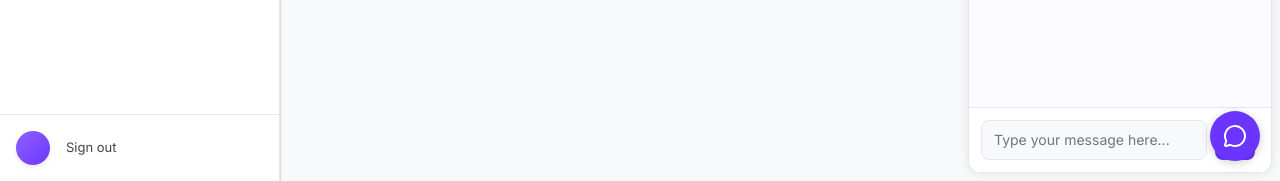
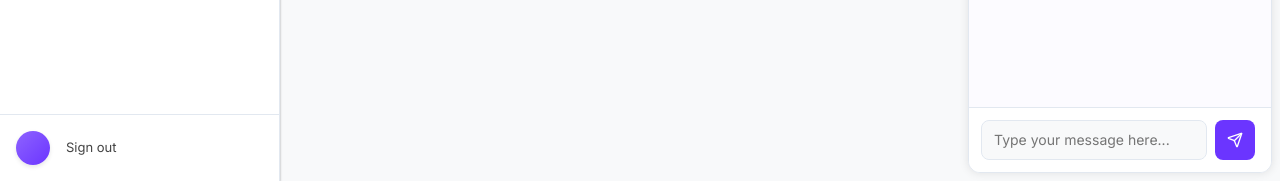
Before and after one commit to 3rd-Brain/ghostwriter, a FastAPI app: template templates/settings.html in a window 1280 px wide. Shown: the part 619-800 px from the top of the page. Run offline with FastAPI, Linux system fonts and the light colour scheme; the template is opened without the code that fills it, so the values that code supplies are empty.

Commit message:
Restored to 'c10b79b92a6363b7f27ecd8152278f4075bb6d61'
Replit-Restored-To: c10b79b92a6363b7f27ecd8152278f4075bb6d61

```diff
--- a/static/chat.css
+++ b/static/chat.css
@@ -277,49 +277,3 @@
   width: 16px;
   height: 16px;
 }
-
-/* Toggle chat button */
-.toggle-chat-button {
-  position: fixed;
-  right: 20px;
-  bottom: 20px;
-  width: 50px;
-  height: 50px;
-  border-radius: 50%;
-  background-color: #6b35ff;
-  color: white;
-  border: none;
-  display: flex;
-  align-items: center;
-  justify-content: center;
-  cursor: pointer;
-  box-shadow: 0 2px 10px rgba(0, 0, 0, 0.2);
-  z-index: 200;
-}
-
-.toggle-chat-button svg {
-  width: 24px;
-  height: 24px;
-}
-
-.toggle-chat-button:hover {
-  background-color: #5425d0;
-}
-
-/* Sliding animation for chatbox */
-.chatbox-container {
-  transition: transform 0.3s ease-in-out;
-}
-
-.chatbox-container.hidden {
-  transform: translateX(100%);
-}
-
-/* Adjust content margin when chat is hidden */
-.content-container {
-  transition: margin-right 0.3s ease-in-out;
-}
-
-.content-container.expanded {
-  margin-right: 0;
-}
--- a/static/chat.js
+++ b/static/chat.js
@@ -268,18 +268,6 @@ function addRetryButton(originalMessage) {
 }
 
 // Initialize when DOM is loaded
-// Toggle chat visibility
-function toggleChat() {
-  const chatContainer = document.getElementById('chatbox-container');
-  const contentContainer = document.querySelector('.content-container');
-
-  chatContainer.classList.toggle('hidden');
-  contentContainer.classList.toggle('expanded');
-
-  // Save state to localStorage
-  localStorage.setItem('chatHidden', chatContainer.classList.contains('hidden'));
-}
-
 document.addEventListener('DOMContentLoaded', function() {
   initChat();
 
@@ -288,18 +276,4 @@ document.addEventListener('DOMContentLoaded', function() {
   if (resetButton) {
     resetButton.addEventListener('click', resetChatSession);
   }
-
-  // Set up toggle chat button
-  const toggleButton = document.getElementById('toggle-chat');
-  if (toggleButton) {
-    toggleButton.addEventListener('click', toggleChat);
-
-    // Check if chat was previously hidden
-    const wasChatHidden = localStorage.getItem('chatHidden') === 'true';
-    if (wasChatHidden) {
-      // Initialize as hidden
-      document.getElementById('chatbox-container').classList.add('hidden');
-      document.querySelector('.content-container').classList.add('expanded');
-    }
-  }
 });
--- a/templates/base.html
+++ b/templates/base.html
@@ -259,7 +259,7 @@
 
         </div>
 
-    <div class="chatbox-container" id="chatbox-container">
+    <div class="chatbox-container">
         <div class="chatbox">
             <div class="chatbox-header">
                 <h3>Ghostwriter Agent</h3>
@@ -278,10 +278,6 @@
             </div>
         </div>
     </div>
-
-    <button id="toggle-chat" class="toggle-chat-button" title="Toggle chat">
-        <i data-lucide="message-circle"></i>
-    </button>
 
     <div class="notification" id="notification"></div>
 
```
